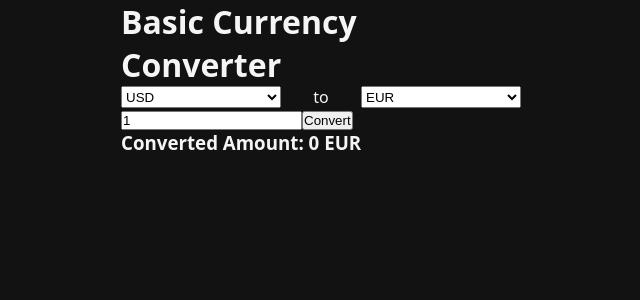
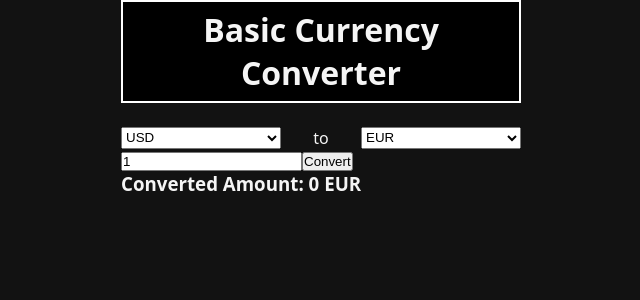
Before and after one commit to Espadv69/Basic-Currency-Converter, a React (Vite) app: page / in a window 1280 px wide. Shown: the top 300 px of the page, without its empty margins (319-959 px from the left). Built offline with nearby package versions, Linux system fonts and the light colour scheme.

Commit message:
Add styles for h1 elements in global.css for improved alignment and presentation

```diff
--- a/src/global.css
+++ b/src/global.css
@@ -29,3 +29,14 @@ body {
 
   overflow: hidden;
 }
+
+h1 {
+  text-align: center;
+
+  margin-bottom: 1.5rem;
+  padding: .4rem;
+
+  border: 2px solid white;
+
+  background: #000;
+}
```
